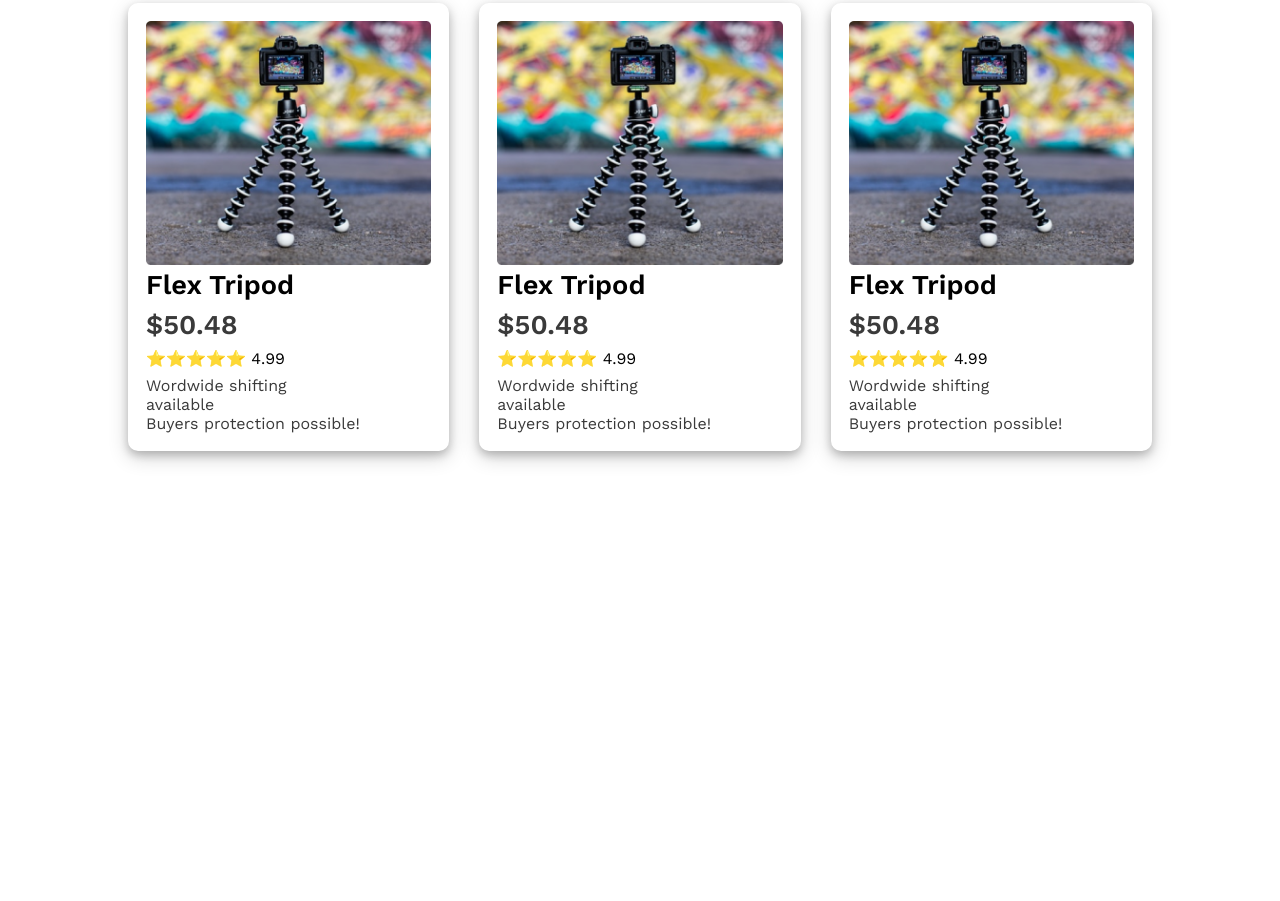
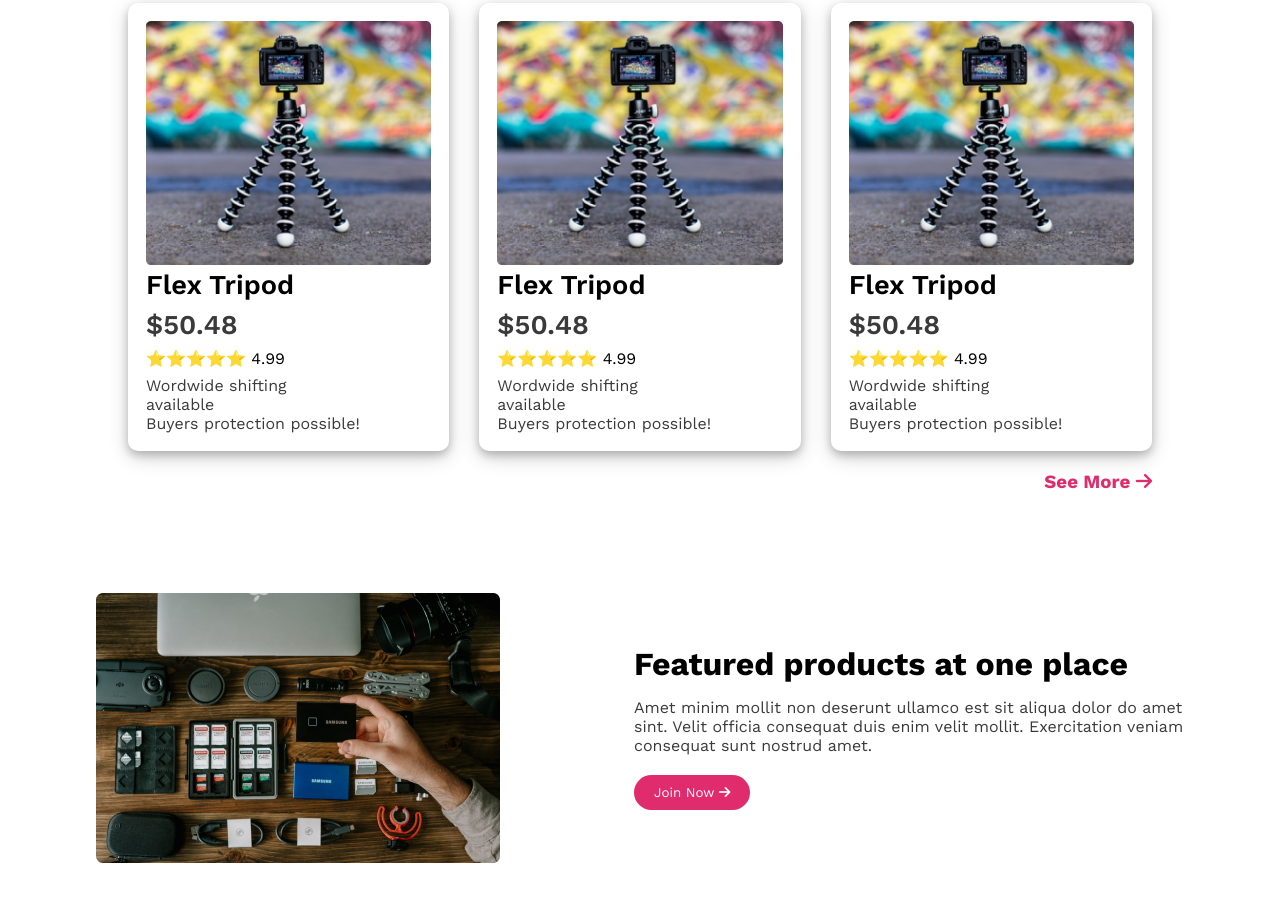
Before and after one commit to ornobsingh1/influencer-gear-project, a plain HTML site: page index.html in a window 1280 px wide. Shown: the part 1361-2262 px from the top of the page. Before the commit the page ends 1862 px from the top, so only its background shows below. Drawn offline with nearby package versions, Linux system fonts and the light colour scheme.

Commit message:
adding feature section

```diff
--- a/index.html
+++ b/index.html
@@ -152,6 +152,25 @@
             </div>
           </div>
         </div>
+        <h3 class="product-seeMore">
+          See More <i class="fa-solid fa-arrow-right"></i>
+        </h3>
+      </section>
+
+      <!-- feature section -->
+      <section class="feature-section">
+        <img class="feature-img" src="images/gear.png" alt="" />
+        <div class="feature-contant">
+          <h2 class="feature-title">Featured products at one place</h2>
+          <p class="text-gray">
+            Amet minim mollit non deserunt ullamco est sit aliqua dolor do amet
+            sint. Velit officia consequat duis enim velit mollit. Exercitation
+            veniam consequat sunt nostrud amet.
+          </p>
+          <button class="banner-btn">
+            Join Now <i class="fa-solid fa-arrow-right"></i>
+          </button>
+        </div>
       </section>
     </main>
     <footer></footer>
--- a/style/style.css
+++ b/style/style.css
@@ -93,7 +93,7 @@
 
 .product-section {
   max-width: 80%;
-  margin: 50px auto;
+  margin: 80px auto;
 }
 .product-title {
   font-size: 2rem;
@@ -122,6 +122,29 @@
 .card-title {
   font-size: 1.7rem;
   font-weight: 600;
+}
+.product-seeMore {
+  color: #e02c6d;
+  text-align: end;
+  padding: 20px 0px;
+}
+
+/* feature section */
+
+.feature-section {
+  max-width: 85%;
+  margin: 80px auto;
+  display: flex;
+  justify-content: space-between;
+  align-items: center;
+}
+.feature-contant {
+  width: 550px;
+}
+.feature-title {
+  font-size: 2rem;
+  font-weight: 700;
+  margin-bottom: 15px;
 }
 
 /* Responsive Query */
@@ -159,4 +182,14 @@
   .card-container {
     grid-template-columns: 1fr;
   }
+  .feature-section {
+    flex-direction: column-reverse;
+    gap: 30px;
+  }
+  .feature-img {
+    width: 100%;
+  }
+  .feature-contant {
+    width: 100%;
+  }
 }
```
